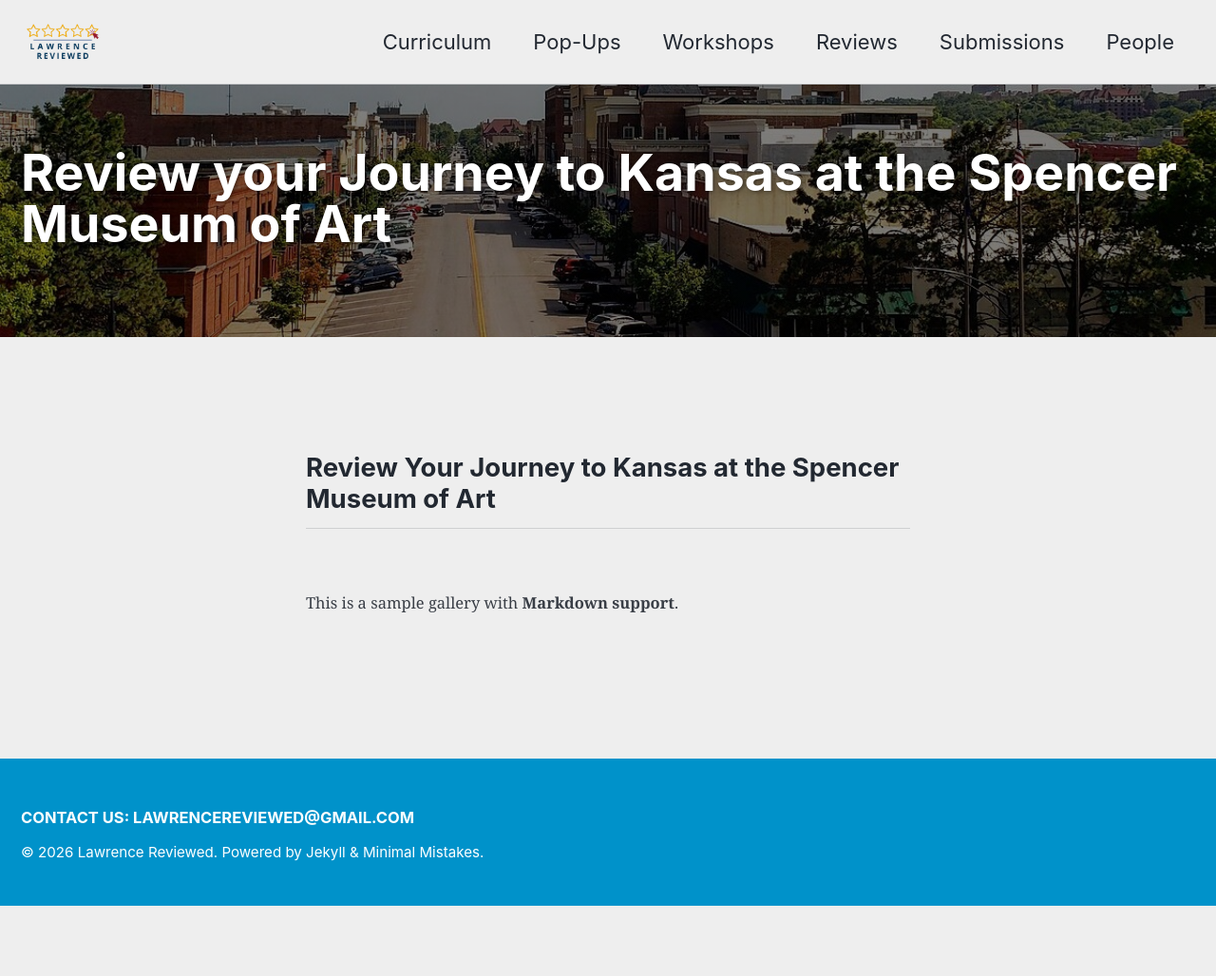
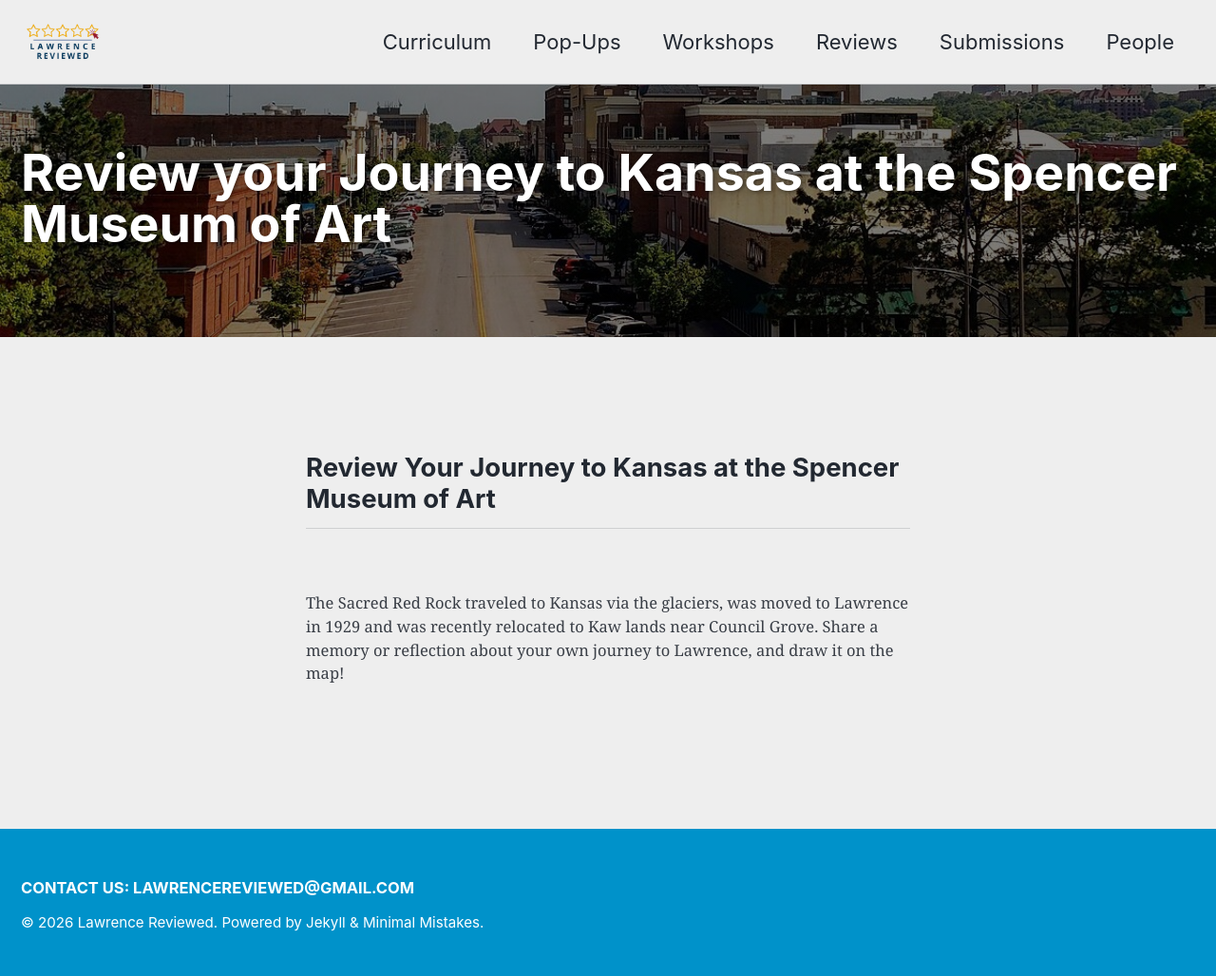
Before and after one commit to idrhku/lawrence-reviewed, a Jekyll site: the page built from _pages/journey.md, in a window 1280 px wide. Shown: the whole page at 95% size. Built offline with Jekyll 4.4.1, drawn with Linux system fonts in a browser that asks for light colours; cached includes are drawn as plain includes; before the commit the page ends 954 px from its top, so only the background shows below that.

Commit message:
Update journey.md

```diff
--- a/_pages/journey.md
+++ b/_pages/journey.md
@@ -29,4 +29,4 @@
 ---
 <h2>Review Your Journey to Kansas at the Spencer Museum of Art</h2>
 
-{% include gallery caption="This is a sample gallery with **Markdown support**." %}
+{% include gallery caption="The Sacred Red Rock traveled to Kansas via the glaciers, was moved to Lawrence in 1929 and was recently relocated to Kaw lands near Council Grove. Share a memory or reflection about your own journey to Lawrence, and draw it on the map!" %}
```
